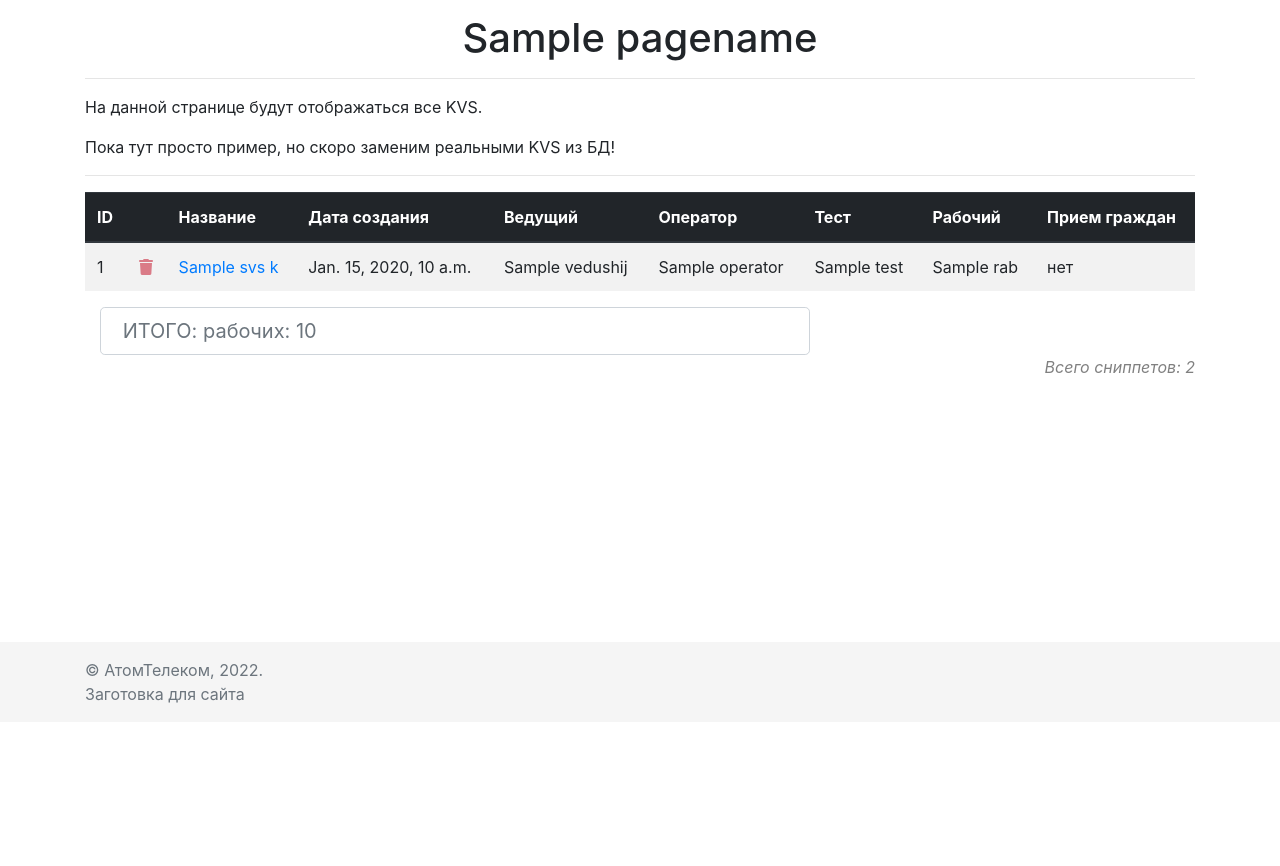
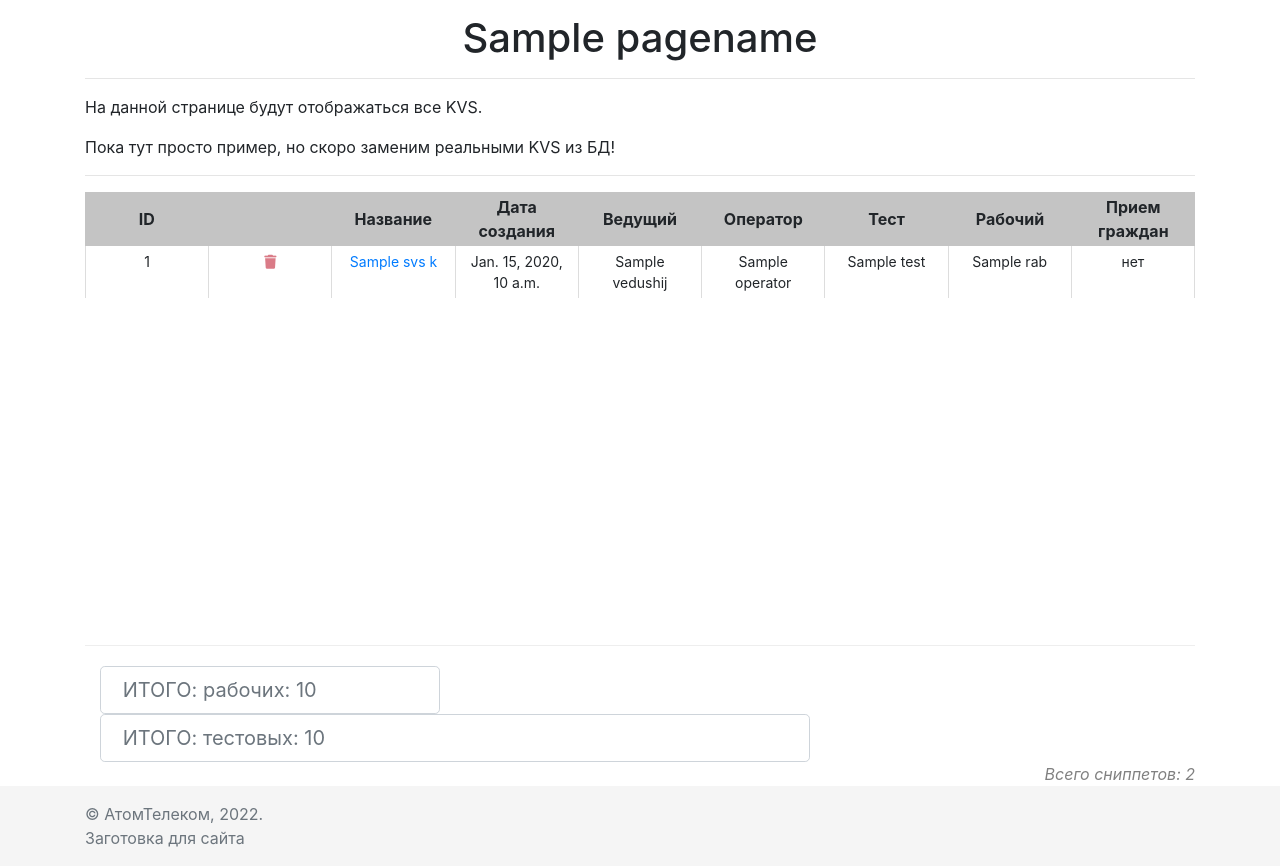
Before and after one commit to GitDgon/SVS1, a Django app: template templates/pages/view_svs_k.html in a window 1280 px wide. Shown: the part 78-944 px from the top of the page. Before the commit the page ends 781 px from the top, so only its background shows below. Run offline with Django 3.2, Linux system fonts and the light colour scheme; the template is opened without the code that fills it: most values are stand-ins (such as "Sample title", 1, 10 or a date in 2020); lists and menus that the app fills with data are empty; parts of the project's set-up code (start-up, migrations or seed data) failed here and were passed over; some libraries are stand-ins or nearby versions.

Commit message:
Add scrollbar table

```diff
--- a/templates/base.html
+++ b/templates/base.html
@@ -34,6 +34,52 @@
             .errors > li{
                 color: red;
             }
+
+            .scroll-table-body {
+        	height: 400px;
+	        overflow-x:auto;
+	        margin-top: 0px;
+	        margin-bottom: 20px;
+	        border-bottom: 1px solid #eee;
+            }
+            .scroll-table table {
+	        width:100%;
+	        table-layout: fixed;
+	        border: none;
+            }
+
+            .scroll-table thead th {
+	        font-weight: bold;
+	        text-align: center;
+	        border: none;
+	        padding: 3px 15px;
+	        background: #c4c4c4;   <!--цвет шапки таблицы #f9a34b--!>
+	        font-size: 14px;
+            }
+            .scroll-table tbody td {
+	        text-align: center;
+	        border-left: 1px solid #ddd;
+	        border-right: 1px solid #ddd;
+	        padding: 5px 10px;
+	        font-size: 14px;
+	        vertical-align: top;
+            }
+            .scroll-table tbody tr:nth-child(even){
+	        background: #f3f3f3;
+            }
+
+
+
+::-webkit-scrollbar {
+	width: 6px;
+}
+::-webkit-scrollbar-track {
+	box-shadow: inset 0 0 6px rgba(0,0,0,0.3);
+}
+::-webkit-scrollbar-thumb {
+	box-shadow: inset 0 0 6px rgba(0,0,0,0.3);
+}
+
     </style>
     {% endblock %}
 </head>
--- a/templates/pages/view_svs_k.html
+++ b/templates/pages/view_svs_k.html
@@ -20,10 +20,14 @@
             </div>
         </div>
 
-        <div class="row">
+        <!--<div class="row">
             <div class="col">
                 <table class="table table-striped">
-                    <thead class="thead-dark">
+                    <thead class="thead-dark"> -->
+
+        <div class="scroll-table">
+            <table>
+                <thead>
                 <tr>
                     <th scope="col">ID</th>
                     <th scope="col"></th>
@@ -37,6 +41,10 @@
 
                 </tr>
                 </thead>
+            </table>
+
+            <div class="scroll-table-body">
+                <table>
                     <tbody>
 
                     {% for svs_k in svs_ks %}
@@ -74,18 +82,24 @@
 
                     </tbody>
                 </table>
+            </div>
+        </div>
 
+
+        <div class="col-4">
+            <input type="text" name="name" class="form-control form-control-lg"
+                   placeholder=" ИТОГО: рабочих: {{ sum_rab }}">
+        </div>
         <div class="col-8">
             <input type="text" name="name" class="form-control form-control-lg"
-                           placeholder=" ИТОГО: рабочих: {{ sum_rab }}">
+                   placeholder=" ИТОГО: тестовых: {{ sum_test }}">
         </div>
 
 
         <div align="right">
             <i style="color: gray;">Всего сниппетов: 2</i>
         </div>
-            </div>
-        </div>
+
     </div>
 </main>
 {% endblock %}
```
Also changed, not shown: MainApp/views.py (+12 -1 lines). Lines whose indentation alone changed are shown as unchanged.
